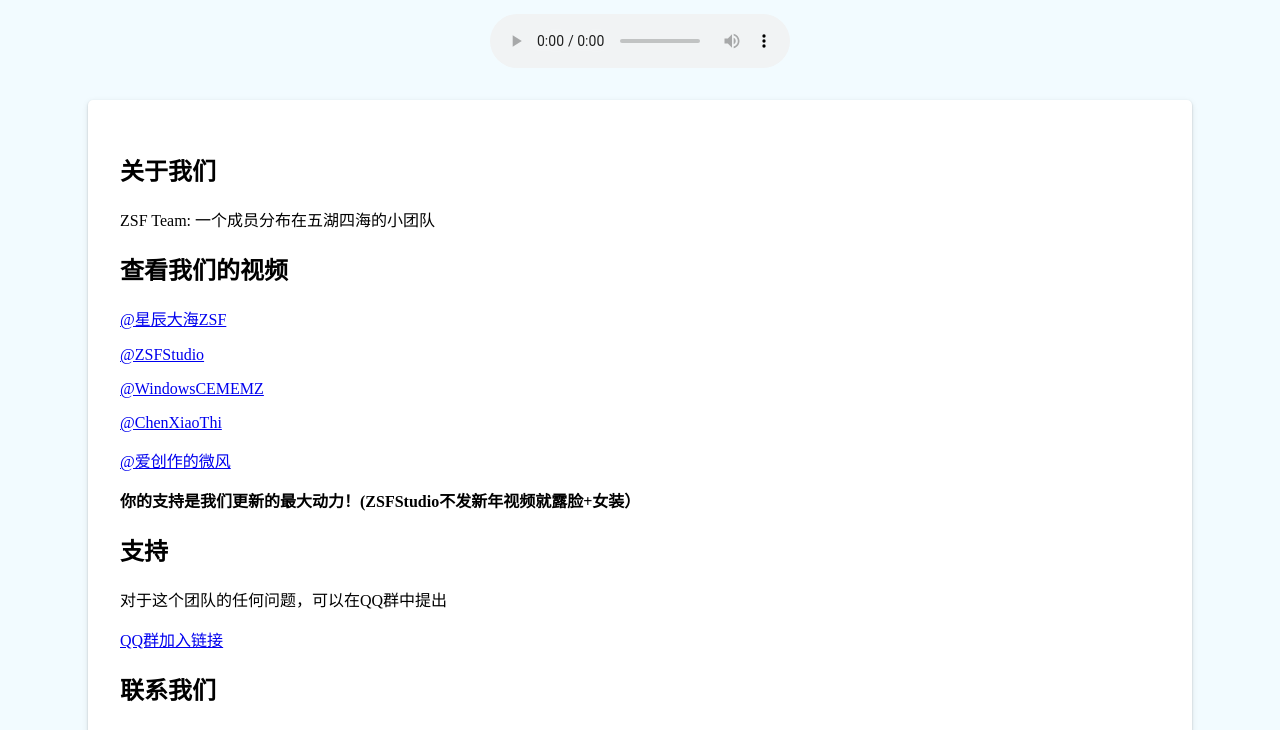
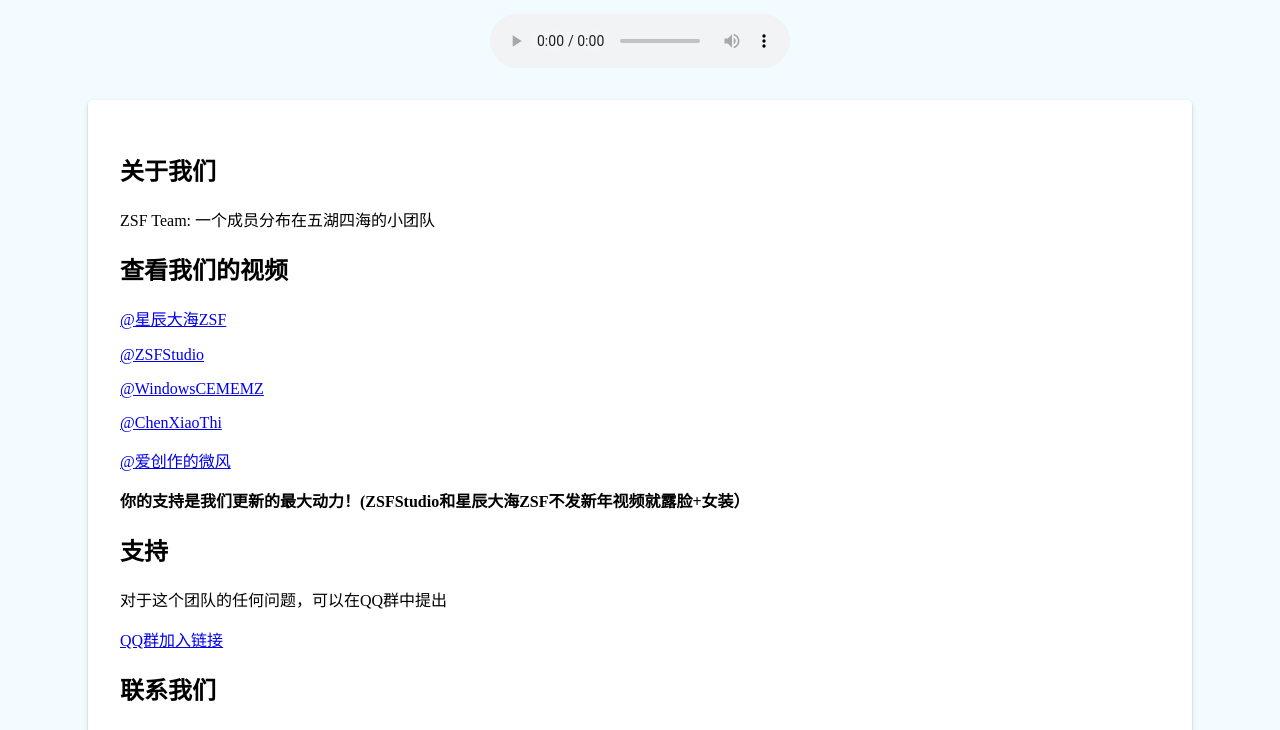
Before and after one commit to ZSFTeam/zsfteam.github.io, a plain HTML site: page index.html in a window 1280 px wide. Shown: the part 370-1100 px from the top of the page. Drawn offline with Linux system fonts and the light colour scheme.

Commit message:
Update index.html
加上了ZSF 喵

```diff
--- a/index.html
+++ b/index.html
@@ -29,7 +29,7 @@
         <p><a href="https://space.bilibili.com/1322183332">@WindowsCEMEMZ</a></p>
         <p><a href="https://space.bilibili.com/1775553323">@ChenXiaoThi</a></p>
         <p><a href="https://space.bilibili.com/3493084354578544">@爱创作的微风</a></p>
-        <p><b>你的支持是我们更新的最大动力！(ZSFStudio不发新年视频就露脸+女装）</b></p>
+        <p><b>你的支持是我们更新的最大动力！(ZSFStudio和星辰大海ZSF不发新年视频就露脸+女装）</b></p>
         <h2>支持</h2>
         <p>对于这个团队的任何问题，可以在QQ群中提出</p>
         <a href="https://jq.qq.com/?_wv=1027&k=ObuR2ZC2">QQ群加入链接</a>
```
